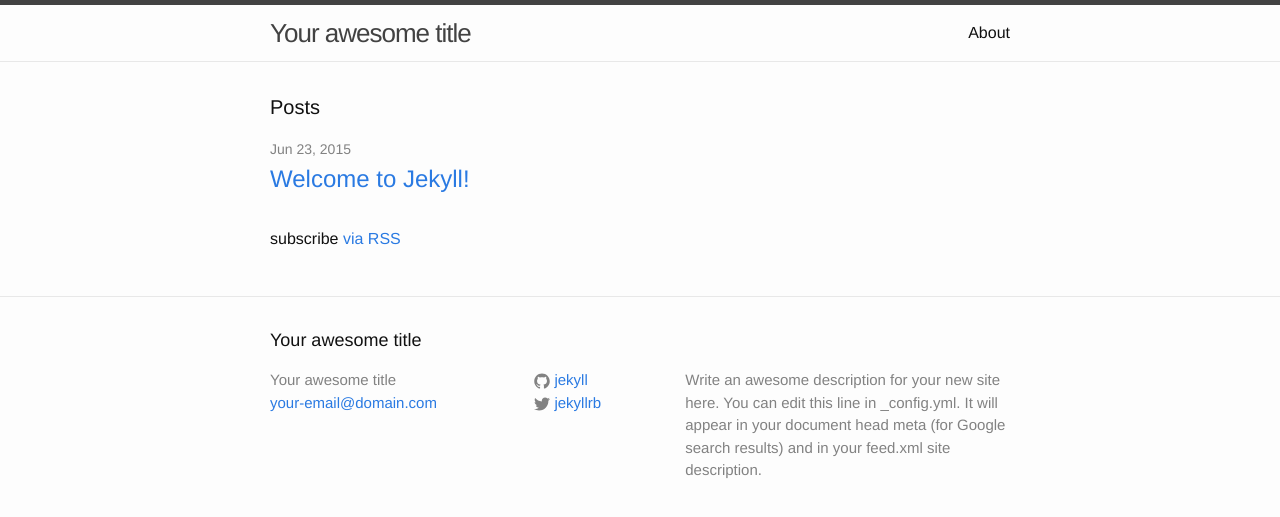
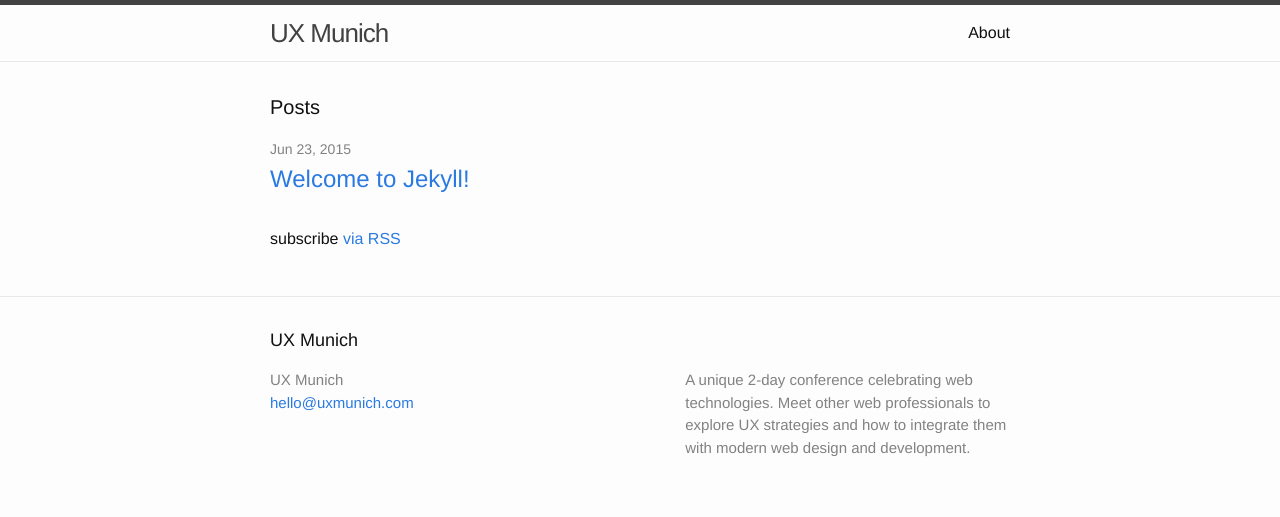
Before and after one commit to refreshmunich/uxmunich.com, a Jekyll site: the page built from index.html, in a window 1280 px wide. Shown: the top 517 px of the page. Built offline with Jekyll 4.4.1, drawn with Linux system fonts in a browser that asks for light colours.

Commit message:
Adjust site config: title, keywords, description

```diff
--- a/_config.yml
+++ b/_config.yml
@@ -1,14 +1,13 @@
 # Site settings
-title: Your awesome title
-email: your-email@domain.com
+title: UX Munich
+email: hello@uxmunich.com
 description: > # this means to ignore newlines until "baseurl:"
-  Write an awesome description for your new site here. You can edit this
-  line in _config.yml. It will appear in your document head meta (for
-  Google search results) and in your feed.xml site description.
+  A unique 2-day conference celebrating web technologies. Meet other web professionals to explore UX strategies and how to integrate them with modern web design and development.
+keywords: user experience, conference, ux munich, web design, web development
 baseurl: "" # the subpath of your site, e.g. /blog/
-url: "http://yourdomain.com" # the base hostname & protocol for your site
-twitter_username: jekyllrb
-github_username:  jekyll
+
+url: "http://uxmunich.com" # the base hostname & protocol for your site
+
 
 # Build settings
 markdown: kramdown
```
